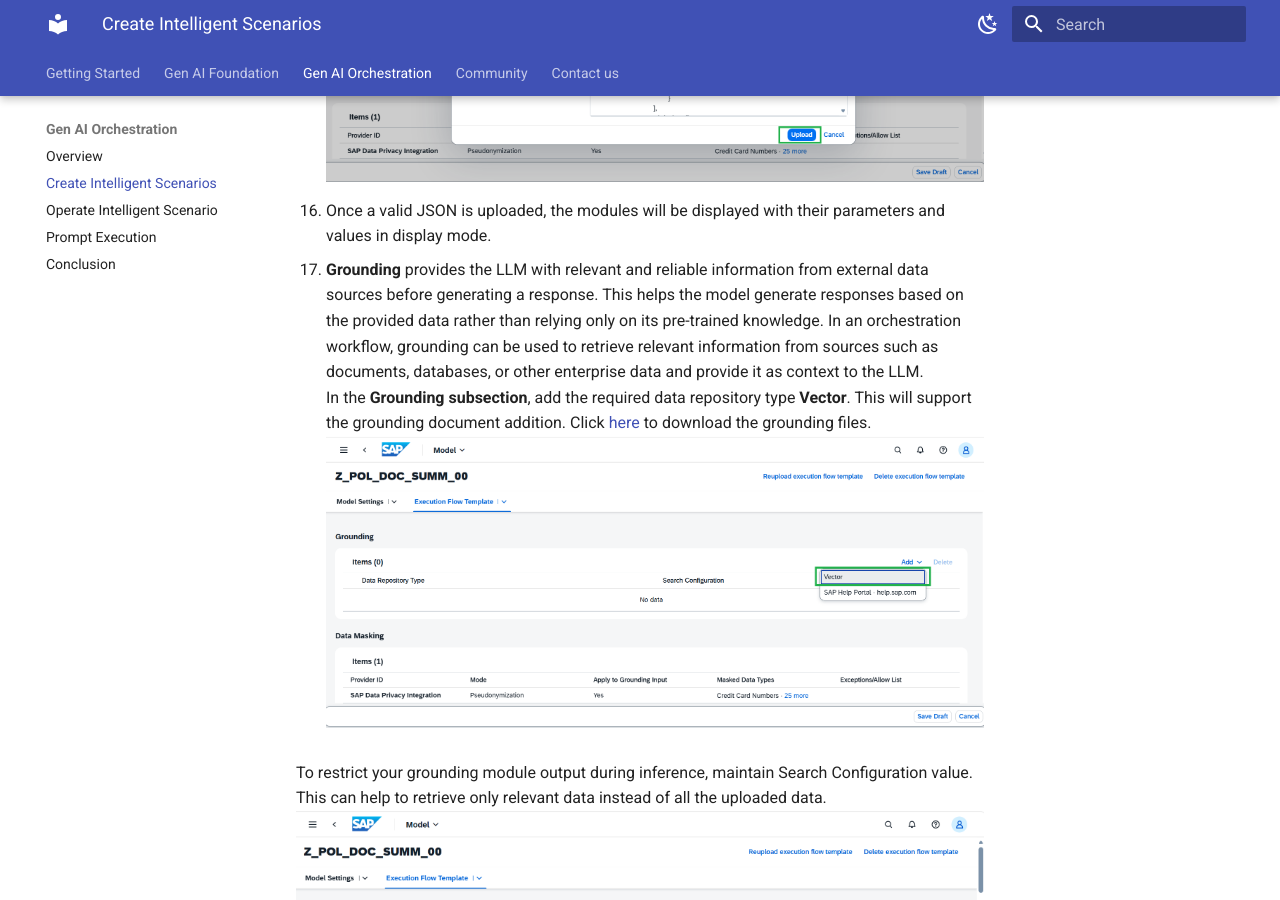
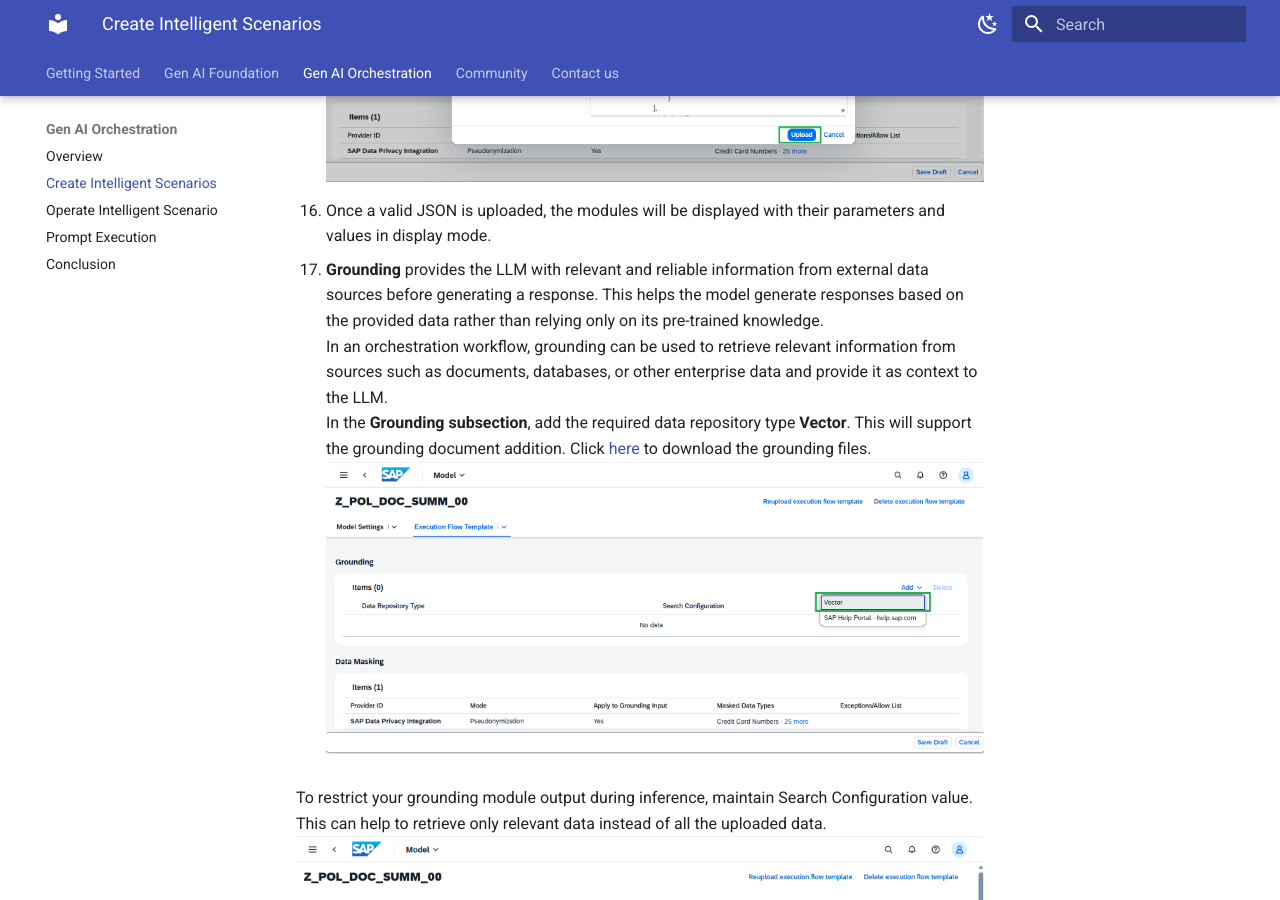
Before and after one commit to SAP-CLM-SL/ISLM, an MkDocs documentation site: the page built from docs/Integrate-AI-into-SAPS4HANA-with-ISLM/CreateIntelligentScenarios.md, in a window 1280 px wide and 900 px high, scrolled down 8922 px. Built offline with MkDocs 1.6.1 and Material for MkDocs 9.7.7, drawn with Linux system fonts in a browser that asks for light colours.

```diff
--- a/docs/Integrate-AI-into-SAPS4HANA-with-ISLM/CreateIntelligentScenarios.md
+++ b/docs/Integrate-AI-into-SAPS4HANA-with-ISLM/CreateIntelligentScenarios.md
@@ -248,7 +248,7 @@ Within AI Launchpad, configure the required orchestration modules based on the u
 ![Intelligent Scenarios](Integrate-AI-into-SAPS4HANA-with-ISLM/../IntelligentScenario/Upload.png) <br>
 - Once a valid JSON is uploaded, the modules will be displayed with their parameters and values in display mode.
 
-14. **Grounding** provides the LLM with relevant and reliable information from external data sources before generating a response. This helps the model generate responses based on the provided data rather than relying only on its pre-trained knowledge.
+14. **Grounding** provides the LLM with relevant and reliable information from external data sources before generating a response. This helps the model generate responses based on the provided data rather than relying only on its pre-trained knowledge. <br>
 In an orchestration workflow, grounding can be used to retrieve relevant information from sources such as documents, databases, or other enterprise data and provide it as context to the LLM.<br>
 In the **Grounding subsection**, add the required data repository type **Vector**. This will support the grounding document addition. Click [here](https://github.com/SAP-CLM-SL/ISLM/raw/main/docs/Integrate-AI-into-SAPS4HANA-with-ISLM/GroundingFiles/Grounding%20files.zip) to download the grounding files. <br>
 ![Intelligent Scenarios](Integrate-AI-into-SAPS4HANA-with-ISLM/../IntelligentScenario/Vector.png) <br>
```
